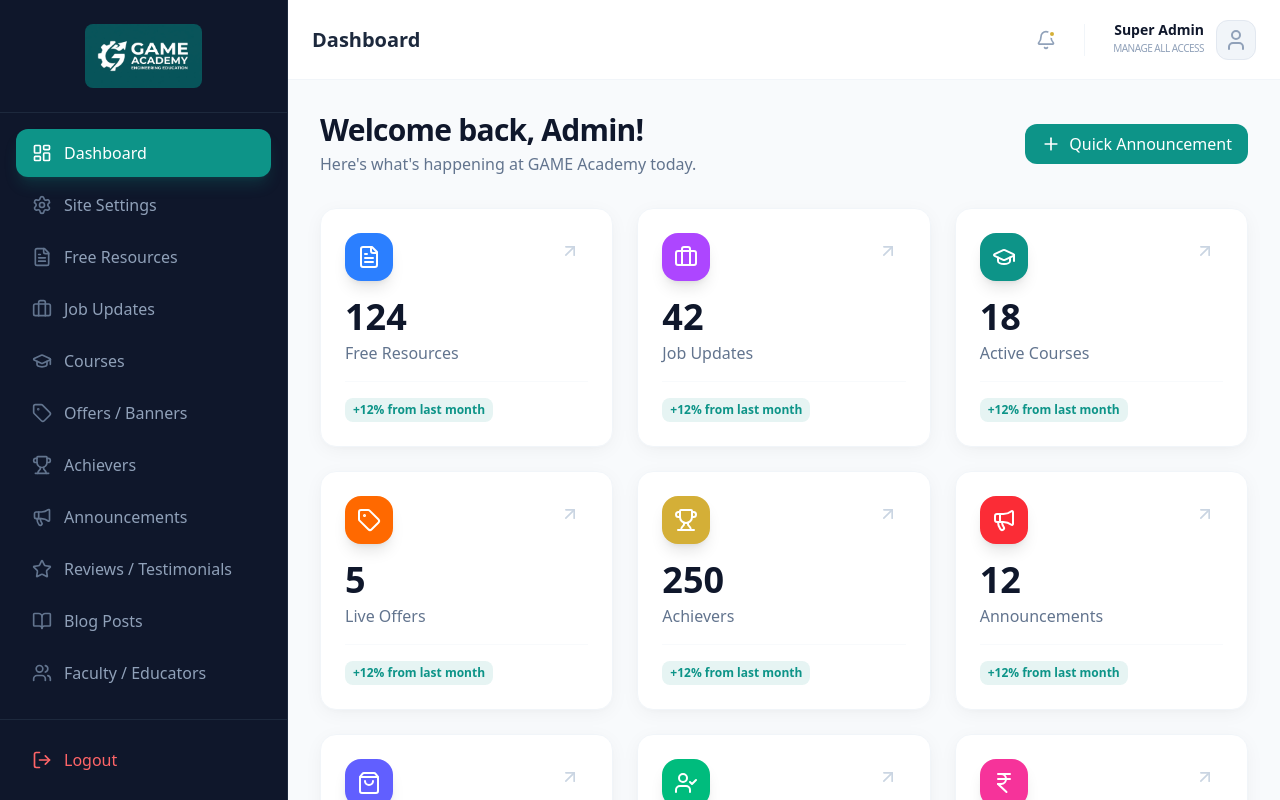
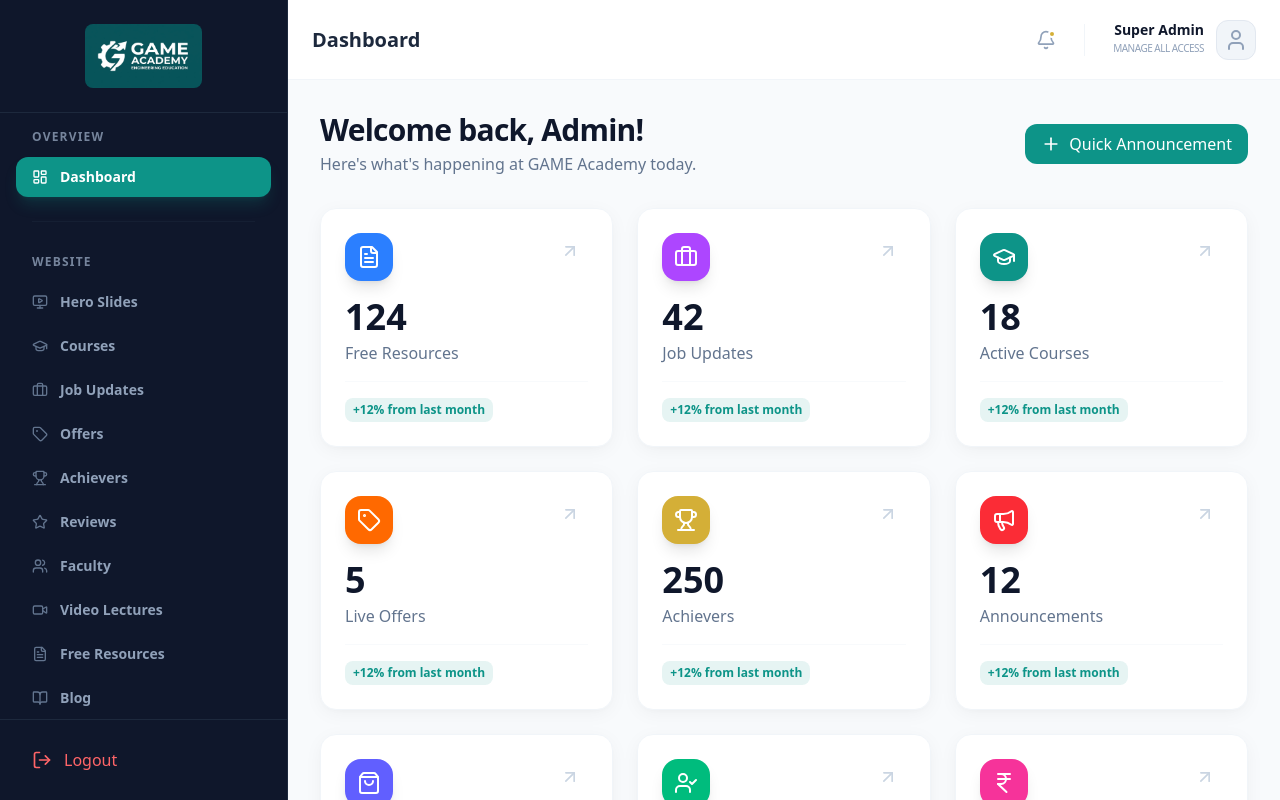
Before and after one commit to techinfigo/Game-Admin-Pannel, a React (Vite) app: page /admin in a window 1280 px wide. Built offline with nearby package versions, Linux system fonts and the light colour scheme.

Commit message:
feat(layout): group admin navigation menu items
Organize sidebar navigation into logical sections to improve usability and streamline content management.

```diff
--- a/src/components/AdminLayout.tsx
+++ b/src/components/AdminLayout.tsx
@@ -30,28 +30,50 @@ import {
 } from 'lucide-react';
 import { motion, AnimatePresence } from 'motion/react';
 
-const navItems = [
+const navGroups = [
+  {
+    title: 'Overview',
+    items: [
       { path: '/admin', icon: LayoutDashboard, label: 'Dashboard' },
-  { path: '/admin/settings', icon: Settings, label: 'Site Settings' },
+    ]
+  },
+  {
+    title: 'Website',
+    items: [
+      { path: '/admin/hero', icon: MonitorPlay, label: 'Hero Slides' },
+      { path: '/admin/courses', icon: GraduationCap, label: 'Courses' },
+      { path: '/admin/jobs', icon: Briefcase, label: 'Job Updates' },
+      { path: '/admin/offers', icon: Tag, label: 'Offers' },
+      { path: '/admin/achievers', icon: Trophy, label: 'Achievers' },
+      { path: '/admin/reviews', icon: Star, label: 'Reviews' },
+      { path: '/admin/faculty', icon: Users, label: 'Faculty' },
+      { path: '/admin/lectures', icon: Video, label: 'Video Lectures' },
       { path: '/admin/resources', icon: FileText, label: 'Free Resources' },
-  { path: '/admin/jobs', icon: Briefcase, label: 'Job Updates' },
-  { path: '/admin/courses', icon: GraduationCap, label: 'Courses' },
-  { path: '/admin/offers', icon: Tag, label: 'Offers / Banners' },
-  { path: '/admin/achievers', icon: Trophy, label: 'Achievers' },
-  { path: '/admin/announcements', icon: Megaphone, label: 'Announcements' },
-  { path: '/admin/reviews', icon: Star, label: 'Reviews / Testimonials' },
-  { path: '/admin/blog', icon: BookOpen, label: 'Blog Posts' },
-  { path: '/admin/faculty', icon: Users, label: 'Faculty / Educators' },
-  { path: '/admin/lectures', icon: Video, label: 'Video Lectures' },
-  { path: '/admin/hero', icon: MonitorPlay, label: 'Hero Slides' },
+      { path: '/admin/blog', icon: BookOpen, label: 'Blog' },
+    ]
+  },
+  {
+    title: 'Student Portal',
+    items: [
       { path: '/admin/pdf-store', icon: ShoppingBag, label: 'PDF Store' },
       { path: '/admin/students', icon: UserCheck, label: 'Students' },
       { path: '/admin/transactions', icon: CreditCard, label: 'Transactions' },
+      { path: '/admin/announcements', icon: Megaphone, label: 'Announcements' },
+    ]
+  },
+  {
+    title: 'Settings',
+    items: [
+      { path: '/admin/settings', icon: Settings, label: 'Site Settings' },
+    ]
+  }
 ];
 
 export default function AdminLayout() {
   const [isSidebarOpen, setIsSidebarOpen] = useState(true);
   const location = useLocation();
+
+  const allItems = navGroups.flatMap(group => group.items);
 
   return (
     <div className="h-screen bg-slate-50 flex overflow-hidden">
@@ -94,24 +116,36 @@ export default function AdminLayout() {
           </div>
 
           {/* Navigation */}
-          <nav className="flex-1 overflow-y-auto p-4 space-y-1 scrollbar-thin scrollbar-thumb-slate-700 scrollbar-track-transparent">
-            {navItems.map((item) => {
+          <nav className="flex-1 overflow-y-auto p-4 space-y-8 scrollbar-thin scrollbar-thumb-slate-700 scrollbar-track-transparent">
+            {navGroups.map((group, groupIdx) => (
+              <div key={group.title} className="space-y-2">
+                <h3 className="px-4 text-xs font-bold text-slate-400 uppercase tracking-widest mb-3 opacity-80">
+                  {group.title}
+                </h3>
+                <div className="space-y-1">
+                  {group.items.map((item) => {
                     const isActive = location.pathname === item.path;
                     return (
                       <Link
                         key={item.path}
                         to={item.path}
-                  className={`flex items-center gap-3 px-4 py-3 rounded-xl transition-all duration-200 group ${
+                        className={`flex items-center gap-3 px-4 py-2.5 rounded-xl transition-all duration-200 group ${
                           isActive
                             ? 'bg-game-teal text-white shadow-lg shadow-game-teal/20'
                             : 'text-slate-400 hover:bg-white/5 hover:text-white'
                         }`}
                       >
-                  <item.icon className={`w-5 h-5 ${isActive ? 'text-white' : 'text-slate-500 group-hover:text-white'}`} />
-                  <span className="font-medium">{item.label}</span>
+                        <item.icon className={`w-4 h-4 ${isActive ? 'text-white' : 'text-slate-500 group-hover:text-white'}`} />
+                        <span className="font-semibold text-sm">{item.label}</span>
                       </Link>
                     );
                   })}
+                </div>
+                {groupIdx < navGroups.length - 1 && (
+                  <div className="mx-4 h-px bg-slate-800/50 my-6" />
+                )}
+              </div>
+            ))}
           </nav>
 
           {/* Logout Section */}
@@ -136,7 +170,7 @@ export default function AdminLayout() {
               <Menu className="w-6 h-6" />
             </button>
             <h2 className="text-xl font-bold text-slate-800 hidden sm:block">
-              {navItems.find(i => i.path === location.pathname)?.label || 'Dashboard'}
+              {allItems.find(i => i.path === location.pathname)?.label || 'Dashboard'}
             </h2>
           </div>
 
```
Lines whose indentation alone changed are shown as unchanged.
